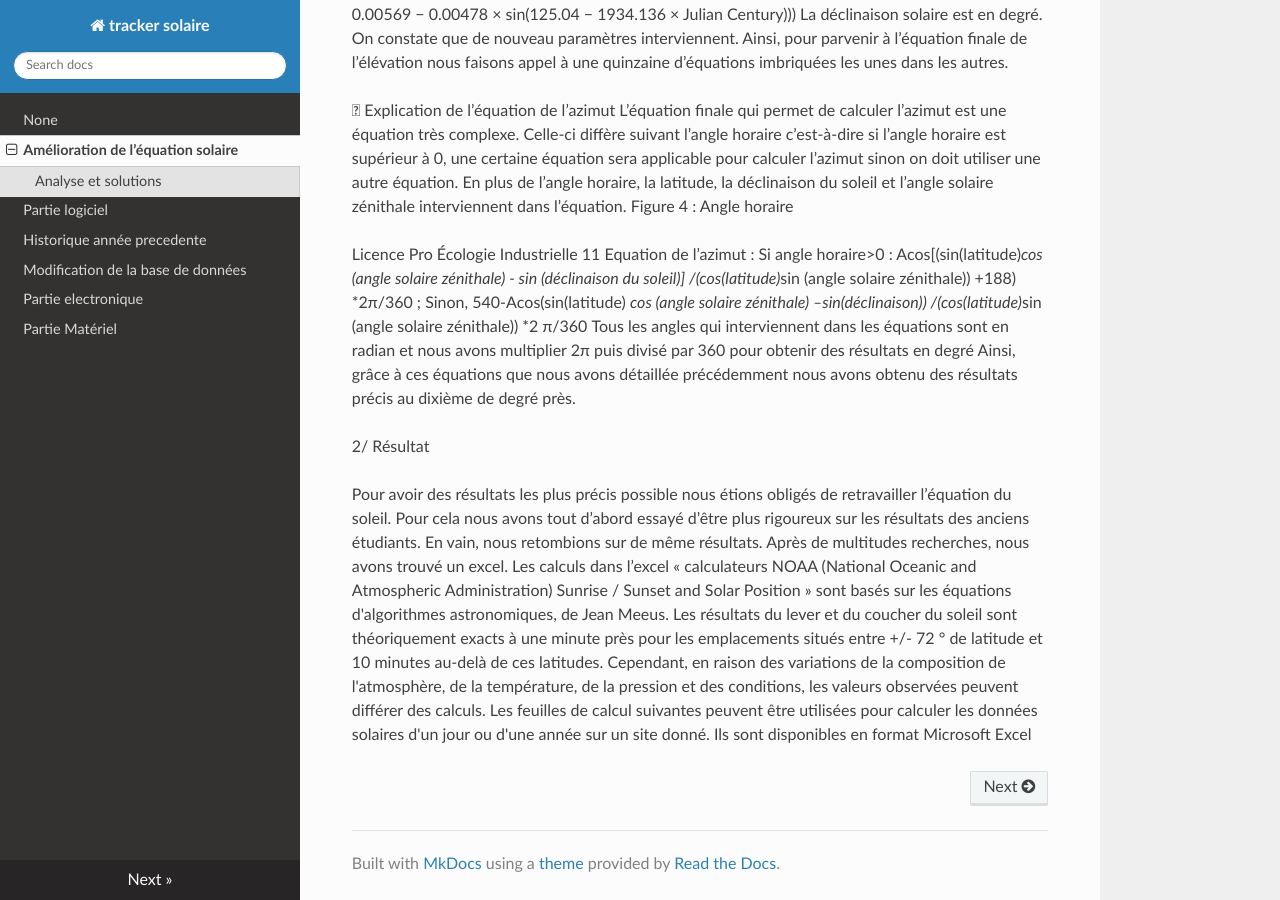
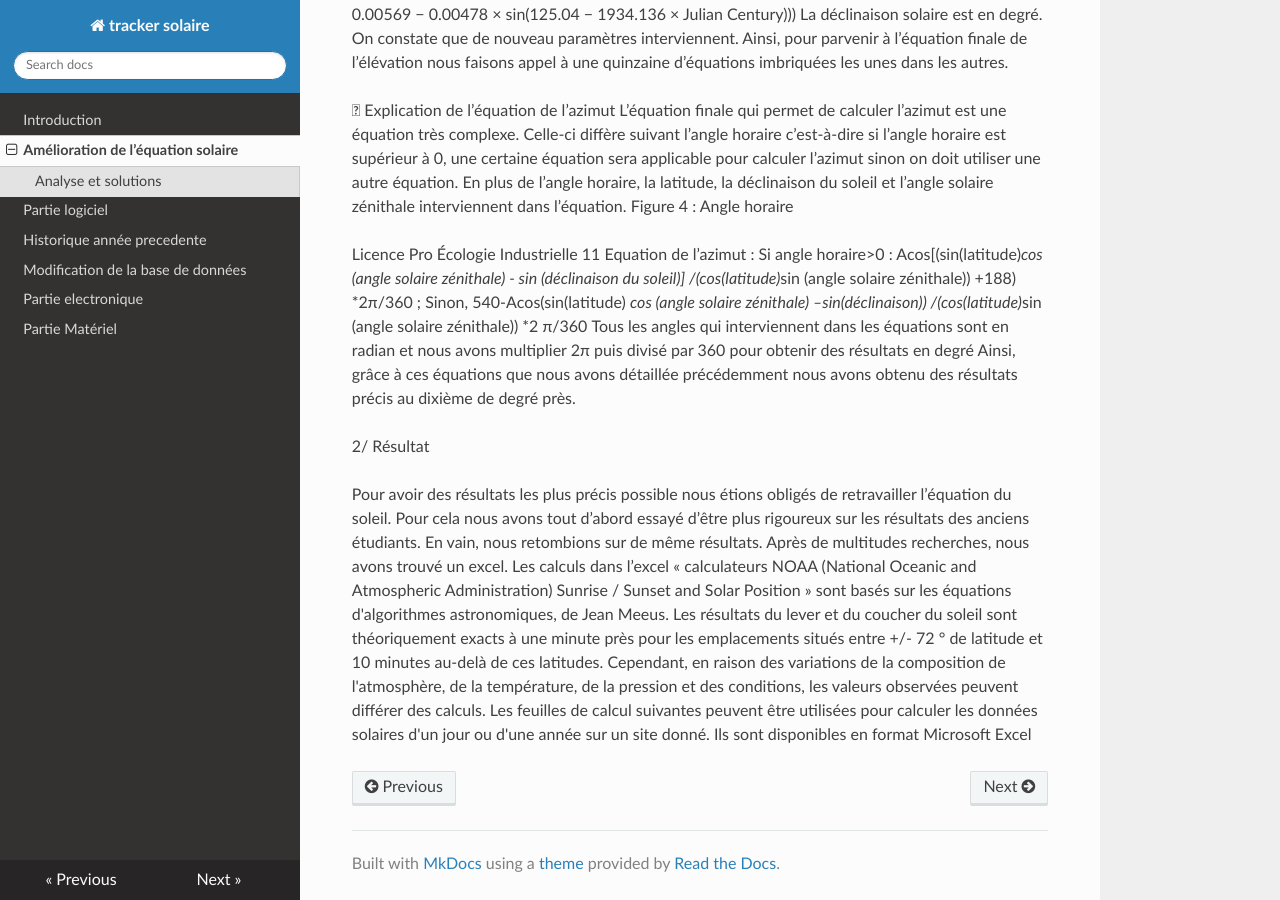
Before and after one commit to pt-tracker-gim/trackeurSolaire, an MkDocs documentation site: the page built from docs/Courbe_du_soleil.md, in a window 1280 px wide and 900 px high, scrolled down 2293 px. Built offline with MkDocs 1.6.1, drawn with Linux system fonts in a browser that asks for light colours; nearby versions of some CDN libraries; old or Windows-style settings are respelled for this version of MkDocs; part of the change alters nothing that is shown.

```diff
--- a/mkdocs.yml
+++ b/mkdocs.yml
@@ -1,6 +1,6 @@
 site_name: tracker solaire
 pages:
-- 'Presentation.md'
+- 'Présentation.md'
 - 'Courbe_du_soleil.md'
 - 'Partie_logiciel.md'
 - 'Historique_année_précédent.md'
```
